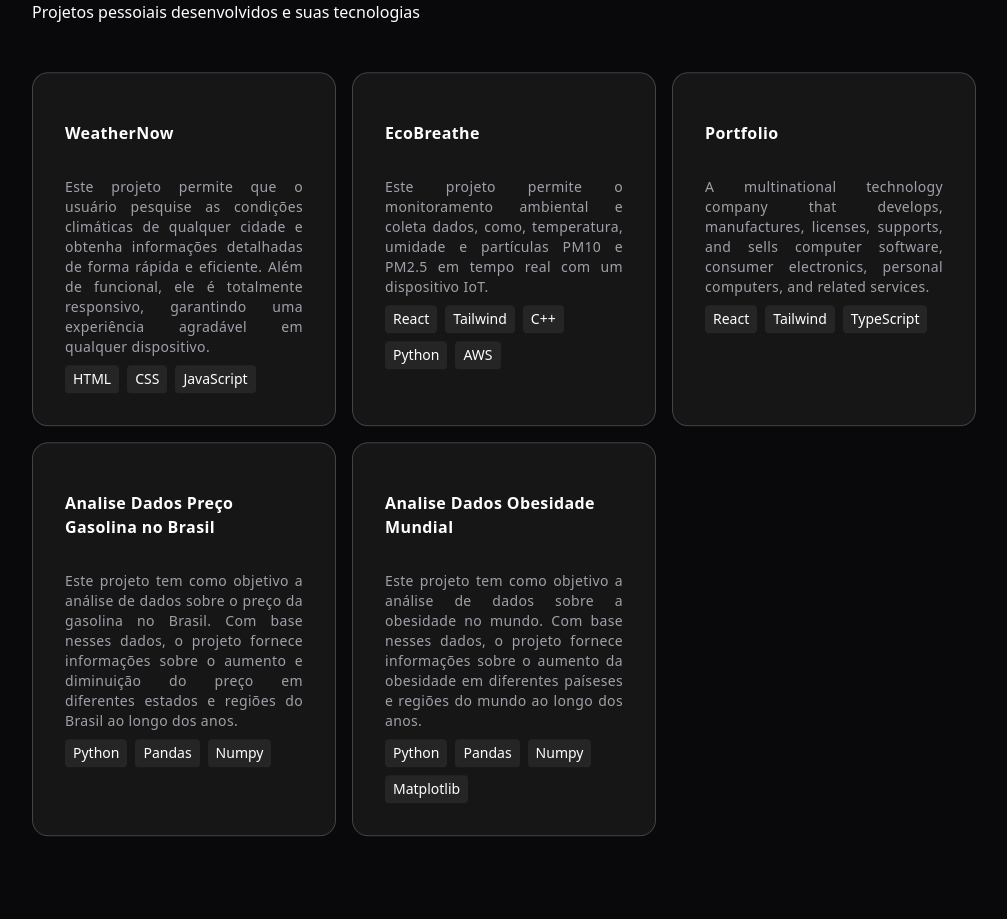
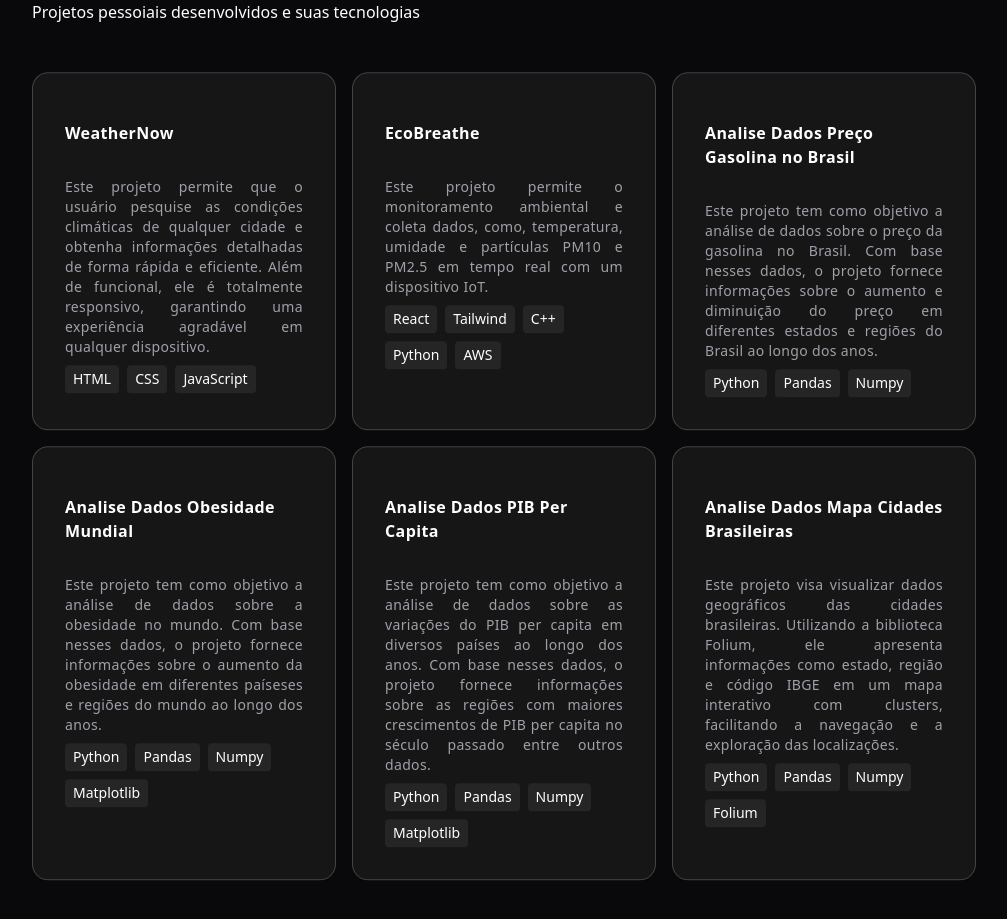
Before and after one commit to NicolasHaubricht/Portfolio, a React (Vite) app: page / in a window 1280 px wide. Shown: the part 2000-2919 px from the top of the page, without its empty margins (136-1143 px from the left). Before the commit the page ends 2884 px from the top, so only its background shows below. Built offline with nearby package versions, Linux system fonts and the light colour scheme.

Commit message:
Adicionando novos projetos

```diff
--- a/src/components/CardProjetos/CardProjetos.tsx
+++ b/src/components/CardProjetos/CardProjetos.tsx
@@ -23,13 +23,6 @@ export const projetos = [
         tecnologias: ["React", "Tailwind", "C++", "Python", "AWS"],
     },
     {
-        title: "Portfolio",
-        description:
-            "A multinational technology company that develops, manufactures, licenses, supports, and sells computer software, consumer electronics, personal computers, and related services.",
-        link: "/projetos/portfolio",
-        tecnologias: ["React", "Tailwind", "TypeScript"],
-    },
-    {
         title: "Analise Dados Preço Gasolina no Brasil",
         description:"Este projeto tem como objetivo a análise de dados sobre o preço da gasolina no Brasil. Com base nesses dados, o projeto fornece informações sobre o aumento e diminuição do preço em diferentes estados e regiões do Brasil ao longo dos anos.",
         link: "/projetos/analise-dados-gasolina-brasil",
@@ -41,4 +34,16 @@ export const projetos = [
         link: "/projetos/analise-dados-obesidade-mundial",
         tecnologias: ["Python", "Pandas", "Numpy", "Matplotlib"],
     },
+    {
+        title: "Analise Dados PIB Per Capita",
+        description:"Este projeto tem como objetivo a análise de dados sobre as variações do PIB per capita em diversos países ao longo dos anos. Com base nesses dados, o projeto fornece informações sobre as regiões com maiores crescimentos de PIB per capita no século passado entre outros dados.",
+        link: "/projetos/analise-dados-pib-per-capita",
+        tecnologias: ["Python", "Pandas", "Numpy", "Matplotlib"],
+    },
+    {
+        title: "Analise Dados Mapa Cidades Brasileiras",
+        description:"Este projeto visa visualizar dados geográficos das cidades brasileiras. Utilizando a biblioteca Folium, ele apresenta informações como estado, região e código IBGE em um mapa interativo com clusters, facilitando a navegação e a exploração das localizações.",
+        link:'/projetos/analise-dados-mapa-cidades-brasileiras',
+        tecnologias: ["Python", "Pandas", "Numpy", "Folium"],
+    },
 ];
--- a/src/routes/Projeto/Projeto.tsx
+++ b/src/routes/Projeto/Projeto.tsx
@@ -7,13 +7,30 @@ import ButtonType from "@/components/Buttons/ButtonType/ButtonType"
 
 const projetos = [
     {
-        id: 'portfolio',
-        titulo: 'Meu Portfólio',
-        sub_titulo: 'Portfólio Pessoal',
-        descricao: 'Um portfólio pessoal desenvolvido com as tecnologias React, TypeScript e Tailwind CSS. O principal objetivo é exibir para empresas e recrutadores meus projetos e habilidades.',
+        id: 'weather-now',
+        titulo: 'WeatherNow',
+        sub_titulo: 'Condições Climáticas',
+        descricao: 'Este projeto permite que o usuário pesquise as condições climáticas de qualquer cidade e obtenha informações detalhadas de forma rápida e eficiente. Além de funcional, ele é totalmente responsivo, garantindo uma experiência agradável em qualquer dispositivo. Além de funcional, ele é totalmente responsivo, garantindo uma experiência agradável em qualquer dispositivo.',
+        imagem: 'https://images.pexels.com/photos/1446076/pexels-photo-1446076.jpeg?auto=compress&cs=tinysrgb&w=1260&h=750&dpr=1',
+        deploy: 'https://weather-now-drab-eight.vercel.app/',
+        repositorio: 'https://github.com/NicolasHaubricht/WeatherNow',
+    },
+    {
+        id: 'ecobreathe',
+        titulo: 'EcoBreathe',
+        sub_titulo: 'Monitoramento Ambiental',
+        descricao: 'Este projeto permite o monitoramento ambiental e coleta dados, como, temperatura, umidade e partículas PM10 e PM2.5 em tempo real com um dispositivo IoT, utilizando um ESP32 integrado a sensores. Os dados são transmitidos via Wi-Fi para uma máquina virtual e processados para análises detalhadas em formato de dashboards. Com foco em grandes centros urbanos, o sistema fornece dados sobre a qualidade do ar, auxiliando na conscientização, no planejamento de ações ambientais e na promoção de saúde pública. Neste projeto foi utilizada uma Máquina Virtual da AWS Linux Ubuntu 22.04.',
+        imagem: 'https://images.pexels.com/photos/807598/pexels-photo-807598.jpeg?auto=compress&cs=tinysrgb&w=1260&h=750&dpr=1',
+        deploy: 'https://eco-breathe-web-site.vercel.app/',
+        repositorio: 'https://github.com/NicolasHaubricht/EcoBreathe-Web-Site',
+    },
+    {
+        id: 'analise-dados-gasolina-brasil',
+        titulo: 'Analise Dados Preço Gasolina no Brasil',
+        descricao: 'Este projeto tem como objetivo a análise de dados sobre o preço da gasolina no Brasil. Com base nesses dados, o projeto fornece informações sobre o aumento e diminuição do preço em diferentes estados e regiões do Brasil ao longo dos anos.',
         imagem: 'https://images.pexels.com/photos/247791/pexels-photo-247791.png?auto=compress&cs=tinysrgb&w=1260&h=750&dpr=1',
         deploy: '',
-        repositorio: 'https://github.com/NicolasHaubricht/Portfolio',
+        repositorio: 'https://github.com/NicolasHaubricht/Analise-Dados-Gasolina-Brasil',
     },
     {
         id: 'analise-dados-obesidade-mundial',
@@ -24,39 +41,20 @@ const projetos = [
         repositorio: 'https://github.com/NicolasHaubricht/Analise-Dados-Obesidade-Mundial',
     },
     {
-        id: 'ecobreathe',
-        titulo: 'EcoBreathe',
-        sub_titulo: 'Monitoramento Ambiental',
-        descricao: 'Este projeto permite o monitoramento ambiental e coleta dados, como, temperatura, umidade e partículas PM10 e PM2.5 em tempo real com um dispositivo IoT, utilizando um ESP32 integrado a sensores. Os dados são transmitidos via Wi-Fi para uma máquina virtual e processados para análises detalhadas em formato de dashboards. Com foco em grandes centros urbanos, o sistema fornece dados sobre a qualidade do ar, auxiliando na conscientização, no planejamento de ações ambientais e na promoção de saúde pública. Neste projeto foi utilizada uma Máquina Virtual da AWS Linux Ubuntu 22.04.',
-        imagem: 'https://images.pexels.com/photos/807598/pexels-photo-807598.jpeg?auto=compress&cs=tinysrgb&w=1260&h=750&dpr=1',
-        deploy: 'https://eco-breathe-web-site.vercel.app/',
-        repositorio: 'https://github.com/NicolasHaubricht/EcoBreathe-Web-Site',
-    },
-
-    {
-        id: 'weather-now',
-        titulo: 'WeatherNow',
-        sub_titulo: 'Condições Climáticas',
-        descricao: 'Este projeto permite que o usuário pesquise as condições climáticas de qualquer cidade e obtenha informações detalhadas de forma rápida e eficiente. Além de funcional, ele é totalmente responsivo, garantindo uma experiência agradável em qualquer dispositivo. Além de funcional, ele é totalmente responsivo, garantindo uma experiência agradável em qualquer dispositivo.',
-        imagem: 'https://images.pexels.com/photos/1446076/pexels-photo-1446076.jpeg?auto=compress&cs=tinysrgb&w=1260&h=750&dpr=1',
-        deploy: 'https://weather-now-drab-eight.vercel.app/',
-        repositorio: 'https://github.com/NicolasHaubricht/WeatherNow',
+        id: 'analise-dados-pib-per-capita',
+        titulo: 'Analise Dados PIB Per Capita',
+        descricao: 'Este projeto tem como objetivo a análise de dados sobre as variações do PIB per capita em diversos países ao longo dos anos. Com base nesses dados, o projeto fornece informações sobre as regiões com maiores crescimentos de PIB per capita no século passado entre outros dados.',
+        imagem: 'https://images.pexels.com/photos/247791/pexels-photo-247791.png?auto=compress&cs=tinysrgb&w=1260&h=750&dpr=1',
+        deploy: '',
+        repositorio: 'https://github.com/NicolasHaubricht/Analise-Dados-PIB-Per-Capita',
     },
     {
-        id: 'locadora-de-veiculos',
-        titulo: 'Locadora de Veiculos',
-        descricao: 'Este projeto permite que o usuário alugue um veiculo por um determinado periodo de tempo e possa devolve-lo após o prazo de aluguel. ',
-        imagem: 'https://images.pexels.com/photos/247791/pexels-photo-247791.png?auto=compress&cs=tinysrgb&w=1260&h=750&dpr=1',
-        deploy: '',
-        repositorio: 'https://github.com/NicolasHaubricht/Locadora-de-Veiculos',
-    },
-    {
-        id: 'analise-dados-obesidade-mundial',
-        titulo: 'Analise Dados Obesidade Mundial',
-        descricao: 'Este projeto tem como objetivo a análise de dados sobre a obesidade no mundo. Com base nesses dados, o projeto fornece informações sobre o aumento da obesidade em diferentes paíseses e regiões do mundo ao longo dos anos.',
-        imagem: 'https://images.pexels.com/photos/247791/pexels-photo-247791.png?auto=compress&cs=tinysrgb&w=1260&h=750&dpr=1',
-        deploy: '',
-        repositorio: 'https://github.com/NicolasHaubricht/Analise-Dados-Obesidade-Mundial',
+        id: 'analise-dados-mapa-cidades-brasileiras',
+        titulo: 'Analise Dados Mapa Cidades Brasileiras',
+        descricao: 'Este projeto tem como objetivo a visualização de dados geográficos das cidades brasileiras. Com base nesses dados, o projeto fornece informações detalhadas sobre cada cidade, incluindo seu estado, região, e código IBGE. Por meio de um mapa interativo utilizando a biblioteca Folium, é possível explorar e visualizar as localizações das cidades, agrupadas de forma eficiente com a funcionalidade de clusters, permitindo uma navegação mais clara e intuitiva. Este projeto pode ser utilizado para análises geográficas, estudos regionais e como ferramenta de apresentação de dados de maneira interativa e visual.',
+        imagem: 'https://images.pexels.com/photos/41949/earth-earth-at-night-night-lights-41949.jpeg?auto=compress&cs=tinysrgb&w=1260&h=750&dpr=1',
+        deploy: 'https://nicolashaubricht.github.io/Mapa-Cidades-Brasileiras/',
+        repositorio: 'https://github.com/NicolasHaubricht/Mapa-Cidades-Brasileiras',
     },
 ];
 
```
